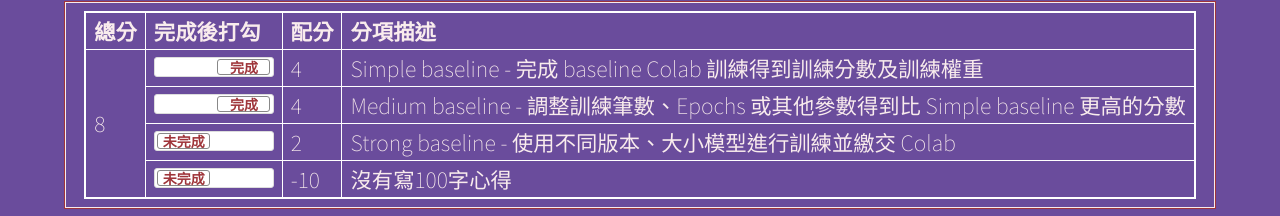
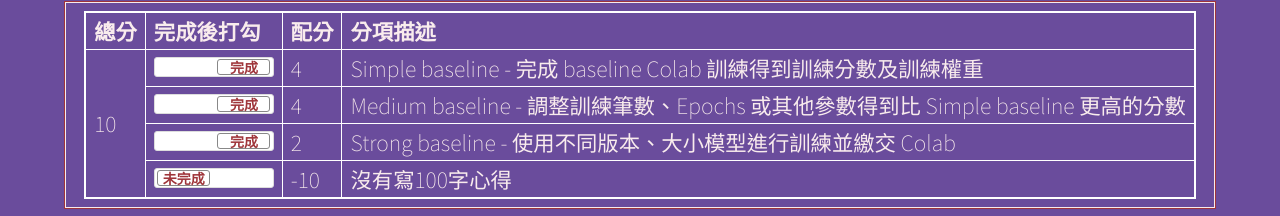
Before and after one commit to HeavenManySugar/ml2025f, a plain HTML site: page hw05/index.html in a window 1280 px wide. Shown: the part 319-535 px from the top of the page. Drawn offline with nearby package versions, Linux system fonts and the light colour scheme; a web font is replaced by a local one.

Commit message:
hw5 finish

```diff
--- a/hw05/index.html
+++ b/hw05/index.html
@@ -180,7 +180,7 @@
           <td>Medium baseline - 調整訓練筆數、Epochs 或其他參數得到比 Simple baseline 更高的分數</td>
         </tr>
         <tr>
-          <td><input type="checkbox" class="flipswitch" id="myCheckbox3"></td>
+          <td><input type="checkbox" class="flipswitch" id="myCheckbox3" checked></td>
           <td id='m3'>2</td>
           <td>Strong baseline - 使用不同版本、大小模型進行訓練並繳交 Colab</td>
         </tr>
```
Also changed, not shown: hw05/v12m.png (added), hw05/v9t.png (added), 4 other files.
